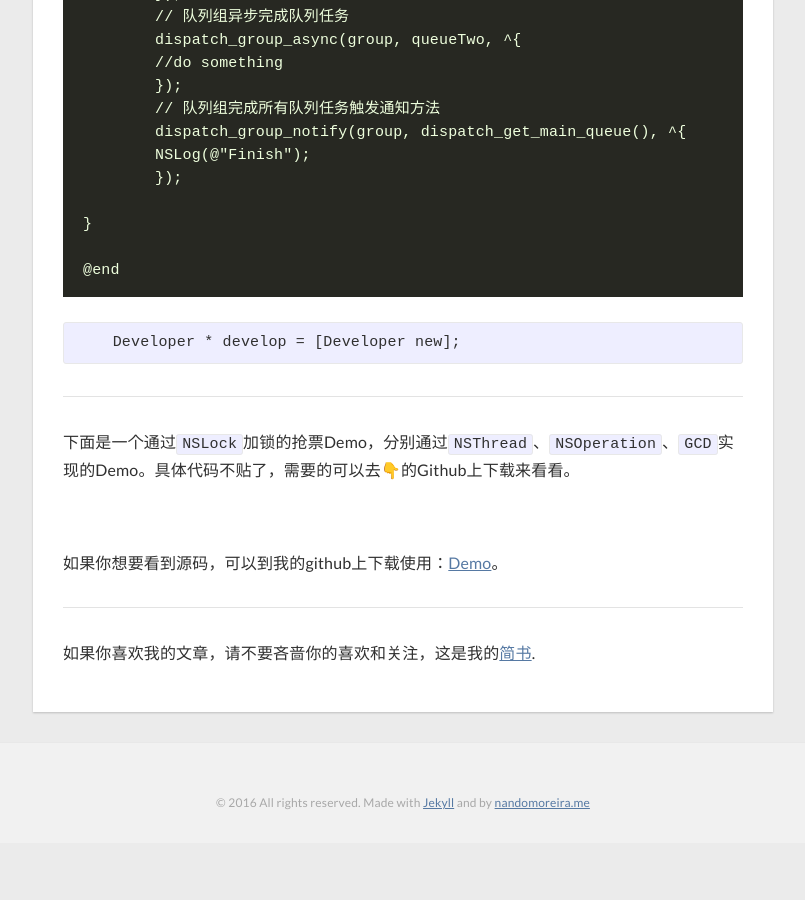
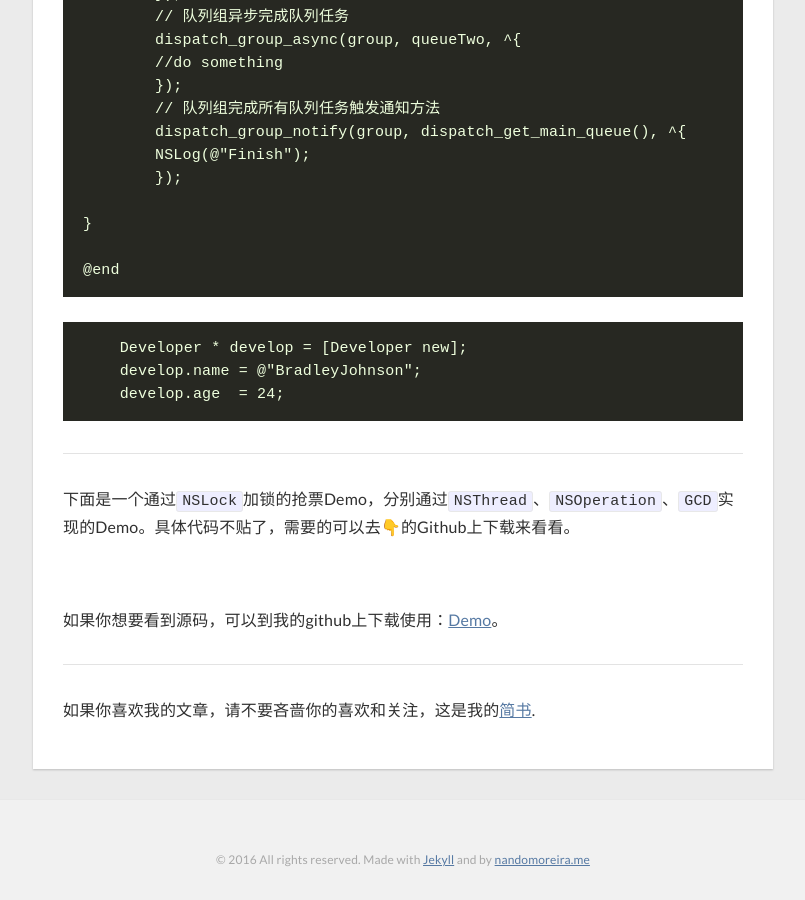
Before and after one commit to zsfbradleyjohnson/zsfbradleyjohnson.github.io, a Jekyll site: the page built from _posts/2015-08-11-多线程使用.markdown, in a window 1280 px wide and 900 px high, scrolled down 15023 px. Shown: the whole window, without its empty margins (237-1042 px from the left). Built offline with Jekyll 4.4.1, drawn with Linux system fonts in a browser that asks for light colours; nearby versions of some CDN libraries; Markdown is read by kramdown in place of the engine named in the settings; before the commit the page ends 15866 px from its top, so only the background shows below that.

Commit message:
don't change

````diff
--- a/_posts/2015-08-11-多线程使用.markdown
+++ b/_posts/2015-08-11-多线程使用.markdown
@@ -549,8 +549,10 @@ comments: true
 
 
 
-```Object-C
+```
     Developer * develop = [Developer new];
+    develop.name = @"BradleyJohnson";
+    develop.age  = 24;
 ```
 
 ***
````
